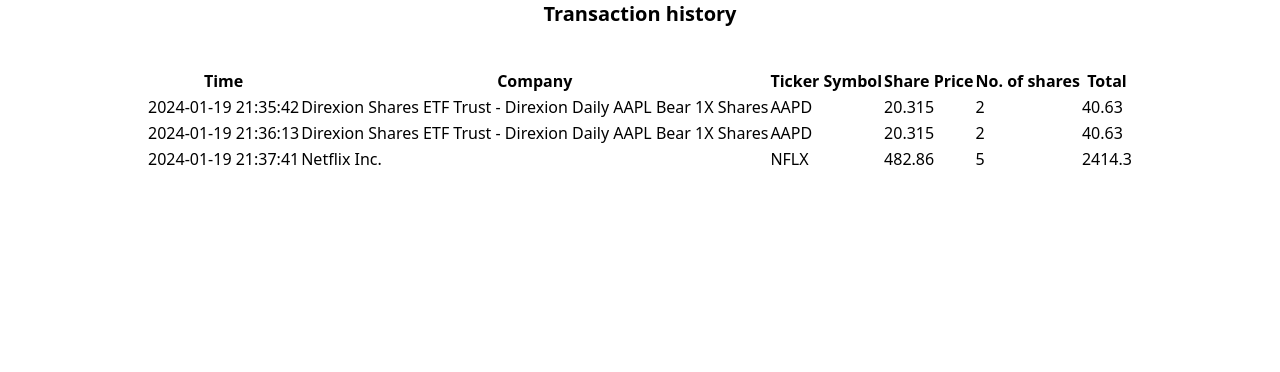
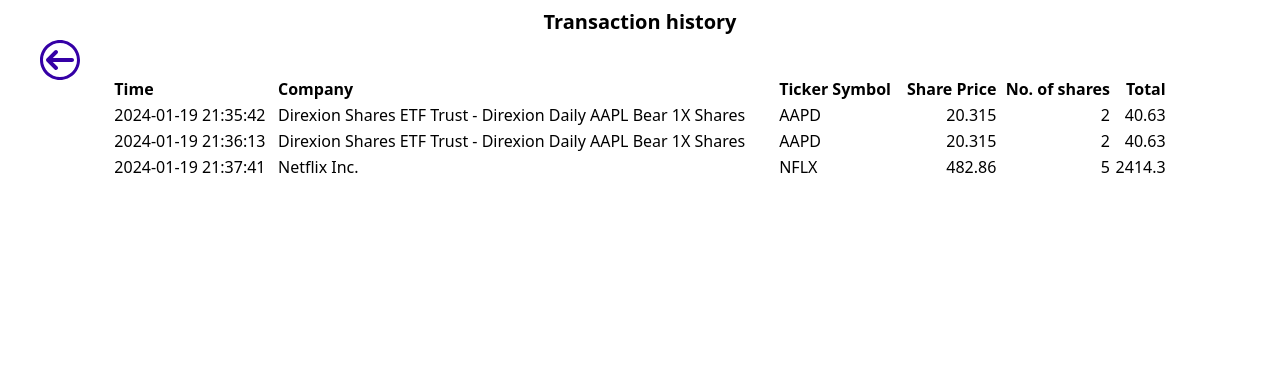
Before and after one commit to LeafieSolutions/finance_app, a Flask app: page /history in a window 1280 px wide. Shown: the part 80-452 px from the top of the page. Run offline with Flask 3, Linux system fonts and the light colour scheme; a user stored in the database is signed in; data comes from the database, SQL or seed files in the repository; some libraries are stand-ins or nearby versions.

Commit message:
homepage and history tables

```diff
--- a/assets/css/output.css
+++ b/assets/css/output.css
@@ -556,8 +556,44 @@ video {
   bottom: 0px;
 }
 
+.left-1 {
+  left: 0.25rem;
+}
+
+.left-0 {
+  left: 0px;
+}
+
+.left-10 {
+  left: 2.5rem;
+}
+
+.top-10 {
+  top: 2.5rem;
+}
+
+.m-2 {
+  margin: 0.5rem;
+}
+
+.m-4 {
+  margin: 1rem;
+}
+
 .mb-2 {
   margin-bottom: 0.5rem;
+}
+
+.ml-10 {
+  margin-left: 2.5rem;
+}
+
+.mr-4 {
+  margin-right: 1rem;
+}
+
+.mt-4 {
+  margin-top: 1rem;
 }
 
 .block {
@@ -608,6 +644,10 @@ video {
   width: 100%;
 }
 
+.w-5\/6 {
+  width: 83.333333%;
+}
+
 .cursor-pointer {
   cursor: pointer;
 }
@@ -650,6 +690,14 @@ video {
 
 .gap-8 {
   gap: 2rem;
+}
+
+.self-start {
+  align-self: flex-start;
+}
+
+.justify-self-start {
+  justify-self: start;
 }
 
 .overflow-auto {
@@ -752,12 +800,24 @@ video {
   padding-right: 0.5rem;
 }
 
+.pt-4 {
+  padding-top: 1rem;
+}
+
 .text-center {
   text-align: center;
 }
 
 .text-right {
   text-align: right;
+}
+
+.text-start {
+  text-align: start;
+}
+
+.text-end {
+  text-align: end;
 }
 
 .text-lg {
@@ -812,6 +872,11 @@ video {
 .text-white {
   --tw-text-opacity: 1;
   color: rgb(255 255 255 / var(--tw-text-opacity));
+}
+
+.text-sky-400 {
+  --tw-text-opacity: 1;
+  color: rgb(56 189 248 / var(--tw-text-opacity));
 }
 
 .underline {
--- a/templates/buy.html
+++ b/templates/buy.html
@@ -5,8 +5,9 @@ Buy
 {% endblock %}
 
 {% block main %}
-<div class="w-full flex flex-col items-center gap-10">
+<div class="w-full flex flex-col items-center gap-10 p-2 relative">
     <p class="text-center font-bold text-xl">Buy Shares</p>
+    <a href="/" class="absolute left-10 top-10"><img src="../assets/icons/back.svg" alt="back"></a>
     <form class="flex flex-col justify-center items-center gap-10 w-2/3" id="quoteForm">
         <div class="w-full relative">
             <label for="company_name" class="block text-slate-500 mb-2">Company</label>
--- a/templates/history.html
+++ b/templates/history.html
@@ -5,28 +5,29 @@ Buy
 {% endblock %}
 
 {% block main %}
-<div class="w-full flex flex-col items-center gap-10">
+<div class="w-full flex flex-col items-center gap-10 p-2 absolute">
     <p class="text-center font-bold text-xl">Transaction history</p>
-    <table>
+    <a href="/" class="absolute left-10 top-10"><img src="../assets/icons/back.svg" alt="back"></a>
+    <table class="w-5/6">
         <thead>
             <tr>
-                <th>Time</th>
-                <th>Company</th>
-                <th>Ticker Symbol</th>
-                <th>Share Price</th>
-                <th>No. of shares</th>
-                <th>Total</th>
+                <th class="text-start">Time</th>
+                <th class="text-start">Company</th>
+                <th class="text-start">Ticker Symbol</th>
+                <th class="text-end">Share Price</th>
+                <th class="text-end">No. of shares</th>
+                <th class="text-end">Total</th>
             </tr>
         </thead>
         <tbody>
             {% for transaction in transactions %}
             <tr>
-                <td>{{ transaction.timestamp }}</td>
-                <td>{{ transaction.name }}</td>
-                <td>{{ transaction.ticker }}</td>
-                <td>{{ transaction.price }}</td>
-                <td>{{ transaction.shares }}</td>
-                <td>{{ transaction.total }}</td>
+                <td class="text-start">{{ transaction.timestamp }}</td>
+                <td class="text-start">{{ transaction.name }}</td>
+                <td class="text-start">{{ transaction.ticker }}</td>
+                <td class="text-end">{{ transaction.price }}</td>
+                <td class="text-end">{{ transaction.shares }}</td>
+                <td class="text-end">{{ transaction.total }}</td>
             </tr>
             {% endfor %}
         </tbody>
--- a/templates/quote.html
+++ b/templates/quote.html
@@ -5,8 +5,9 @@ Quote
 {% endblock %}
 
 {% block main %}
-<div class="w-full flex flex-col items-center gap-10">
+<div class="w-full flex flex-col items-center gap-10 p-2 absolute">
     <p class="text-center font-bold text-xl">Quote Share Price</p>
+    <a href="/" class="absolute left-10 top-10"><img src="../assets/icons/back.svg" alt="back"></a>
     <form id="quoteForm" class="flex flex-col justify-center items-center gap-10 w-2/3 sm:w-3/5">
         {% if company_name %}
         <p>{{ company_name }}</p>
--- a/templates/sell.html
+++ b/templates/sell.html
@@ -5,8 +5,9 @@ Sell
 {% endblock %}
 
 {% block main %}
-<div class="w-full flex flex-col items-center gap-10">
+<div class="w-full flex flex-col items-center gap-10 p-2 absolute">
     <p class="text-center font-bold text-xl">Sell Shares</p>
+    <a href="/" class="absolute left-10 top-10"><img src="../assets/icons/back.svg" alt="back"></a>
     <form action="/sell" method="post" class="flex flex-col justify-center items-center gap-10 w-2/3">
         <div class="w-full">
             <label for="company_name" class="block text-slate-500 mb-2">Company</label>
```
Also changed, not shown: templates/homepage.html (+12 -12 lines), templates/profile.html (+52 -0 lines).
